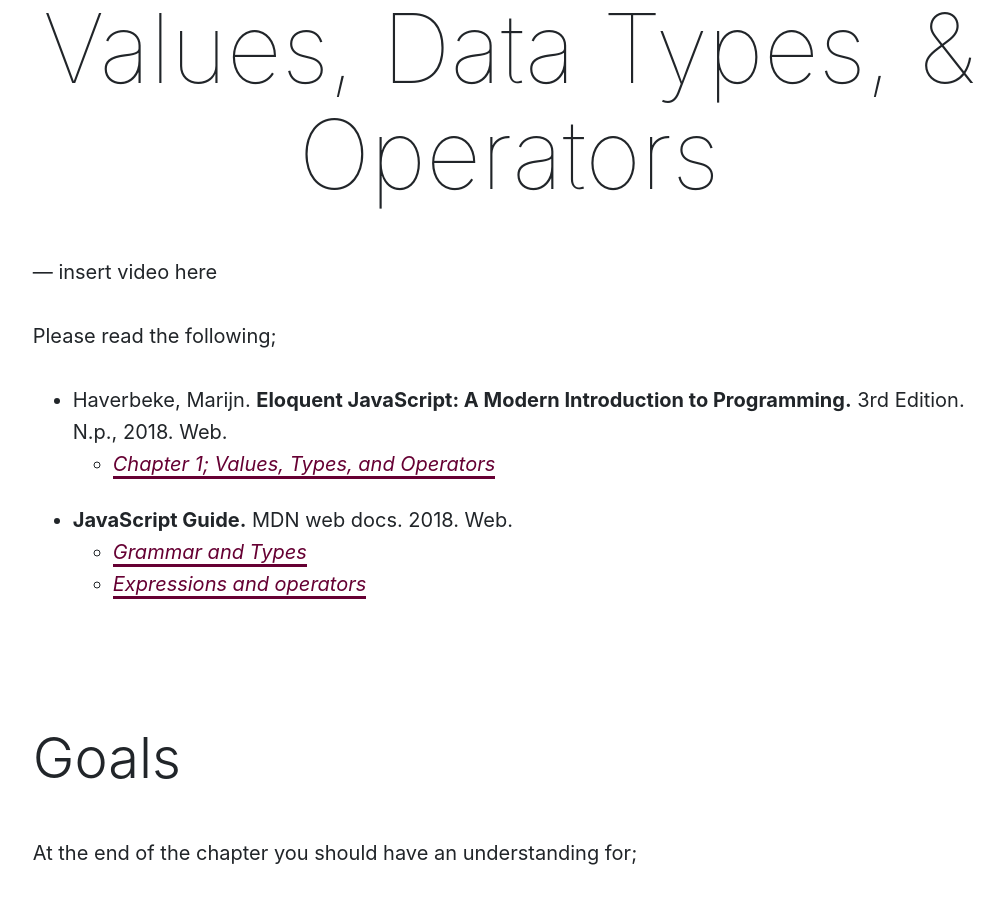
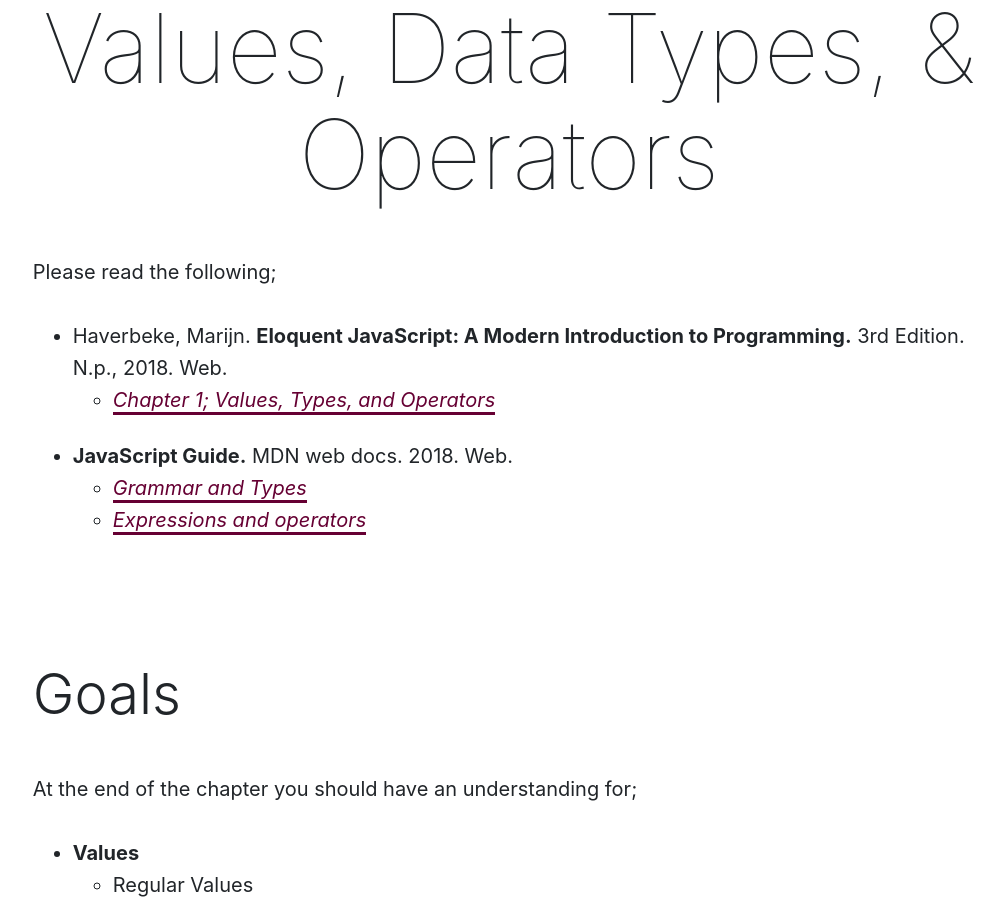
Before and after one commit to Montana-Media-Arts/441-web-tech-Spring2019-course, a Jekyll site: the page built from modules/week-3/_posts/2001-01-01-types-values.md, in a window 1280 px wide and 900 px high, scrolled down 431 px. Shown: the whole window, without its empty margins (131-1135 px from the left). Built offline with Jekyll 4.4.1, drawn with Linux system fonts in a browser that asks for light colours; nearby versions of some CDN libraries; a script that is not in the unit is left out.

Commit message:
Update 2001-01-01-types-values.md
removed note

```diff
--- a/modules/week-3/_posts/2001-01-01-types-values.md
+++ b/modules/week-3/_posts/2001-01-01-types-values.md
@@ -6,7 +6,7 @@ jotted: true
 
 # Values, Data Types, & Operators
 
---- insert video here
+
 
 Please read the following;
 
```
